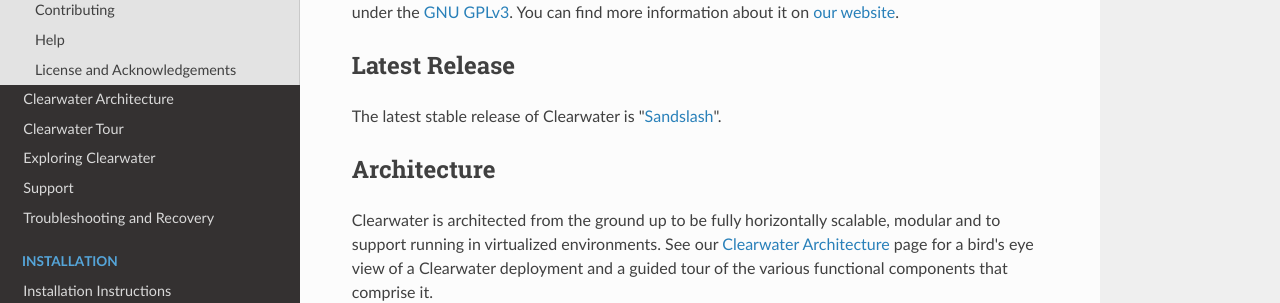
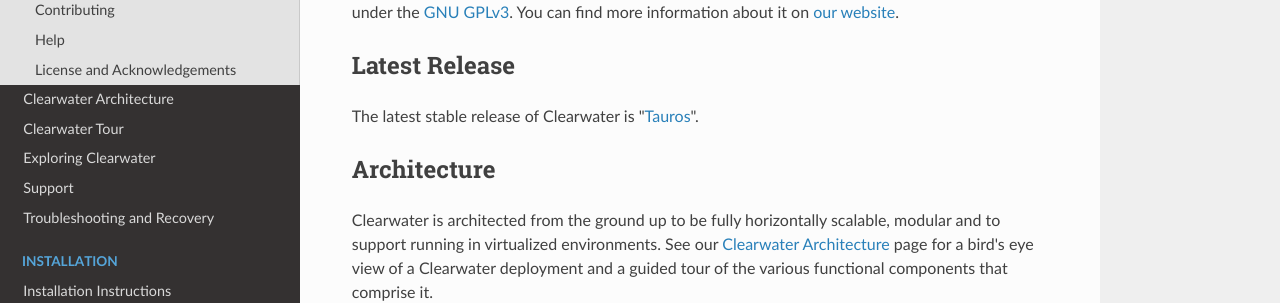
Before and after one commit to Metaswitch/clearwater-readthedocs, an MkDocs documentation site: the page built from docs/index.md, in a window 1280 px wide and 900 px high. Shown: the part 183-486 px from the top of the window. Built offline with MkDocs 1.6.1, drawn with Linux system fonts in a browser that asks for light colours; nearby versions of some CDN libraries; old or Windows-style settings are respelled for this version of MkDocs.

Commit message:
Update to sprint Tauros

```diff
--- a/docs/index.md
+++ b/docs/index.md
@@ -4,7 +4,7 @@ Project Clearwater is an open-source IMS core, developed by [Metaswitch Networks
 
 ## Latest Release
 
-The latest stable release of Clearwater is "[Sandslash](http://pokemon.wikia.com/wiki/Sandslash)".
+The latest stable release of Clearwater is "[Tauros](http://pokemon.wikia.com/wiki/Tauros)".
 
 ## Architecture
 
```
